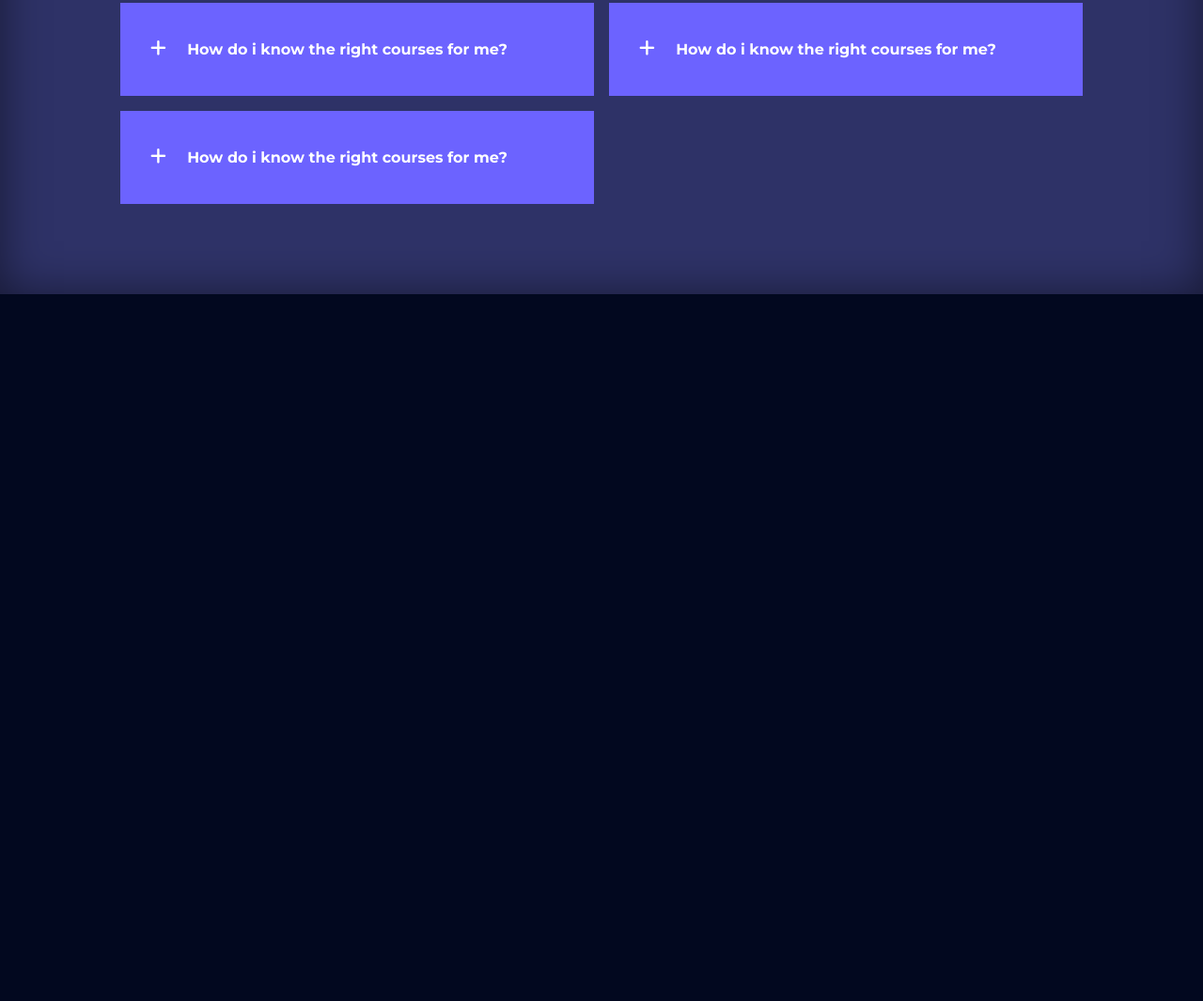
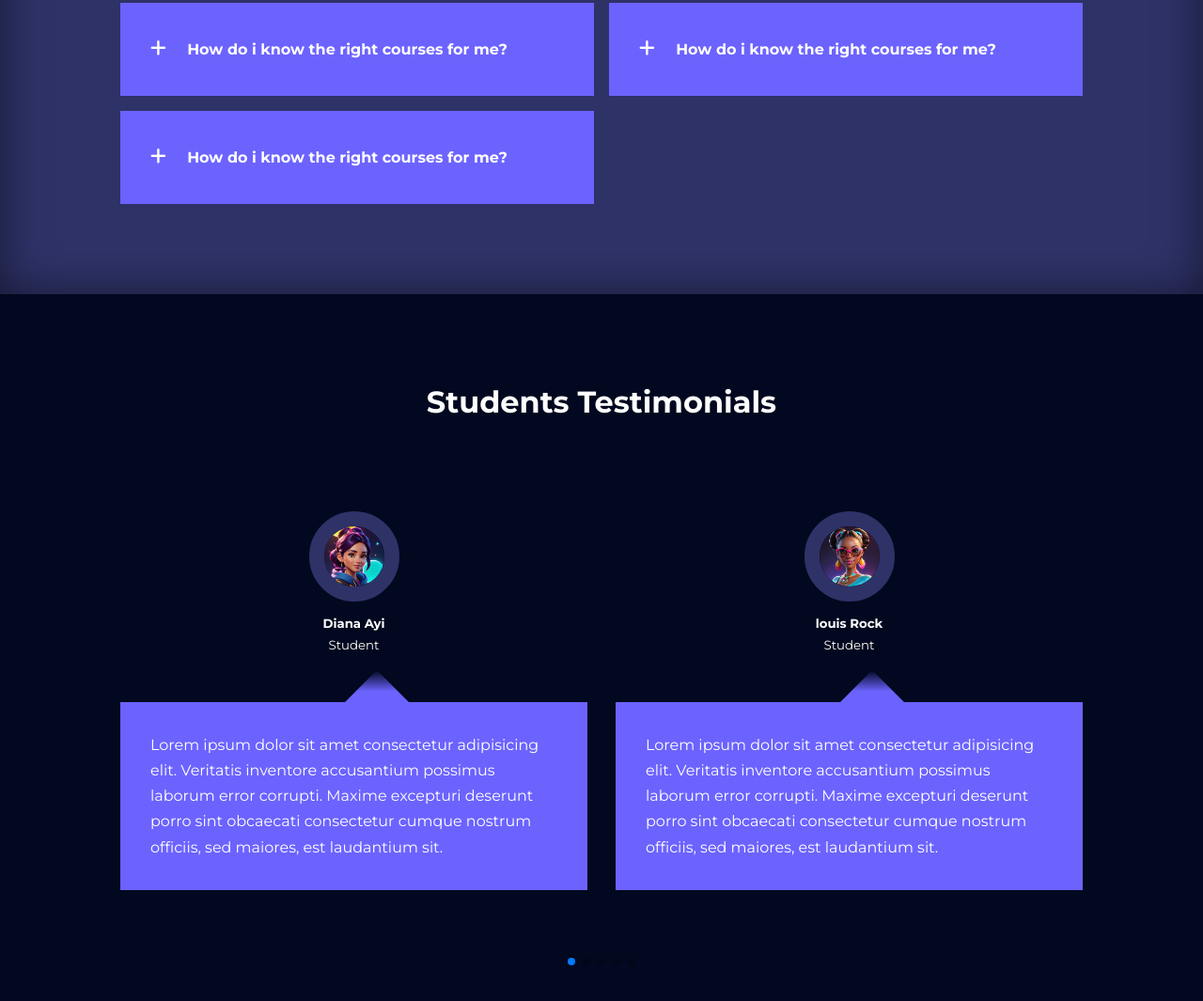
Before and after one commit to EmmanuelNwodo/Education-Website, a plain HTML site: page index.html in a window 1280 px wide. Shown: the part 2802-3867 px from the top of the page at 94% size. Before the commit the page ends 3115 px from the top, so only its background shows below. Drawn offline with nearby package versions, Linux system fonts and the light colour scheme.

Commit message:
used swiperjs to create the testimonial section

```diff
--- a/index.html
+++ b/index.html
@@ -14,6 +14,11 @@
     <link
       rel="stylesheet"
       href="https://cdnjs.cloudflare.com/ajax/libs/font-awesome/6.7.2/css/all.min.css"
+    />
+
+    <link
+      rel="stylesheet"
+      href="https://cdn.jsdelivr.net/npm/swiper@11/swiper-bundle.min.css"
     />
     <title>Education Website</title>
   </head>
@@ -335,6 +340,140 @@
       </div>
     </section>
 
+    <section class="container testimonials_container mySwiper">
+      <h2>Students Testimonials</h2>
+      <div class="swiper-wrapper">
+        <article class="testimonial swiper-slide">
+          <div class="avatar">
+            <img src="images/avatar1.jpg" alt="" />
+          </div>
+          <div class="testimonial_info">
+            <h5>Diana Ayi</h5>
+            <small>Student</small>
+          </div>
+          <div class="testimonial_body">
+            <p>
+              Lorem ipsum dolor sit amet consectetur adipisicing elit. Veritatis
+              inventore accusantium possimus laborum error corrupti. Maxime
+              excepturi deserunt porro sint obcaecati consectetur cumque nostrum
+              officiis, sed maiores, est laudantium sit.
+            </p>
+          </div>
+        </article>
+
+        <article class="testimonial swiper-slide">
+          <div class="avatar">
+            <img src="images/avatar2.jpg" alt="" />
+          </div>
+          <div class="testimonial_info">
+            <h5>louis Rock</h5>
+            <small>Student</small>
+          </div>
+          <div class="testimonial_body">
+            <p>
+              Lorem ipsum dolor sit amet consectetur adipisicing elit. Veritatis
+              inventore accusantium possimus laborum error corrupti. Maxime
+              excepturi deserunt porro sint obcaecati consectetur cumque nostrum
+              officiis, sed maiores, est laudantium sit.
+            </p>
+          </div>
+        </article>
+
+        <article class="testimonial swiper-slide">
+          <div class="avatar">
+            <img src="images/avatar3.avif" alt="" />
+          </div>
+          <div class="testimonial_info">
+            <h5>Ernest Achiever</h5>
+            <small>Web Developer</small>
+          </div>
+          <div class="testimonial_body">
+            <p>
+              Lorem ipsum dolor sit amet consectetur adipisicing elit. Veritatis
+              inventore accusantium possimus laborum error corrupti. Maxime
+              excepturi deserunt porro sint obcaecati consectetur cumque nostrum
+              officiis, sed maiores, est laudantium sit.
+            </p>
+          </div>
+        </article>
+
+        <article class="testimonial swiper-slide">
+          <div class="avatar">
+            <img src="images/avatar4.jpg" alt="" />
+          </div>
+          <div class="testimonial_info">
+            <h5>Edem Quiest</h5>
+            <small>Student</small>
+          </div>
+          <div class="testimonial_body">
+            <p>
+              Lorem ipsum dolor sit amet consectetur adipisicing elit. Veritatis
+              inventore accusantium possimus laborum error corrupti. Maxime
+              excepturi deserunt porro sint obcaecati consectetur cumque nostrum
+              officiis, sed maiores, est laudantium sit.
+            </p>
+          </div>
+        </article>
+
+        <article class="testimonial swiper-slide">
+          <div class="avatar">
+            <img src="images/avatar5.avif" alt="" />
+          </div>
+          <div class="testimonial_info">
+            <h5>Peter Cross</h5>
+            <small>Student</small>
+          </div>
+          <div class="testimonial_body">
+            <p>
+              Lorem ipsum dolor sit amet consectetur adipisicing elit. Veritatis
+              inventore accusantium possimus laborum error corrupti. Maxime
+              excepturi deserunt porro sint obcaecati consectetur cumque nostrum
+              officiis, sed maiores, est laudantium sit.
+            </p>
+          </div>
+        </article>
+
+        <article class="testimonial swiper-slide">
+          <div class="avatar">
+            <img src="images/avatar6.jpg" alt="" />
+          </div>
+          <div class="testimonial_info">
+            <h5>Anthonia Page</h5>
+            <small>Student</small>
+          </div>
+          <div class="testimonial_body">
+            <p>
+              Lorem ipsum dolor sit amet consectetur adipisicing elit. Veritatis
+              inventore accusantium possimus laborum error corrupti. Maxime
+              excepturi deserunt porro sint obcaecati consectetur cumque nostrum
+              officiis, sed maiores, est laudantium sit.
+            </p>
+          </div>
+        </article>
+      </div>
+      <div class="swiper-pagination"></div>
+    </section>
+
+    <script src="https://cdn.jsdelivr.net/npm/swiper@11/swiper-bundle.min.js"></script>
     <script src="main.js"></script>
+
+    <script>
+      var swiper = new Swiper(".mySwiper", {
+        slidesPerView: 1,
+        spaceBetween: 30,
+        pagination: {
+          el: ".swiper-pagination",
+          clickable: true,
+        },
+
+        //when window >= 6000px
+
+        breakpoints: {
+          600: {
+            slidesPerView: 2,
+          },
+        },
+      });
+    </script>
   </body>
 </html>
--- a/main.js
+++ b/main.js
@@ -28,3 +28,6 @@ faq.addEventListener('click', () => {
   }
 });
 });
+
+
+//initialize swiperjs//
--- a/styles/style.css
+++ b/styles/style.css
@@ -352,3 +352,55 @@ line-height: 2.2;
 .faq.open p{
   display: block;
 }
+
+
+
+/*----------Testimonial Section---------------*/
+
+.testimonials_container{
+  overflow-x: hidden;
+  position: relative;
+  margin-bottom: 5rem;
+}
+
+
+.testimonial{
+  padding-top: 2rem;
+}
+
+.avatar img{
+  width: 6rem;
+  height: 6rem;
+  border-radius: 50%;
+  overflow: hidden;
+  margin: 0 auto 1rem;
+  border: 1rem solid var(--color-bg1);
+}
+
+.testimonial_info{
+  text-align: center;
+}
+
+.testimonial_body{
+  background: var(--color-primary);
+  padding: 2rem;
+  margin-top: 3rem;
+  position: relative;
+}
+
+.testimonial_body::before{
+  content: '';
+  display: block;
+  background: linear-gradient(
+    135deg,
+    transparent,
+    var(--color-primary),
+    var(--color-primary),
+    var(--color-primary));
+  width: 3rem;
+  height: 3rem;
+  position: absolute;
+  left: 50%;
+  top: -1.5rem;
+  transform: rotate(45deg);
+}
```
Also changed, not shown: images/avatar1.jpg (added), images/avatar2.jpg (added), images/avatar3.avif (added), images/avatar4.jpg (added), images/avatar5.avif (added), images/avatar6.jpg (added).
